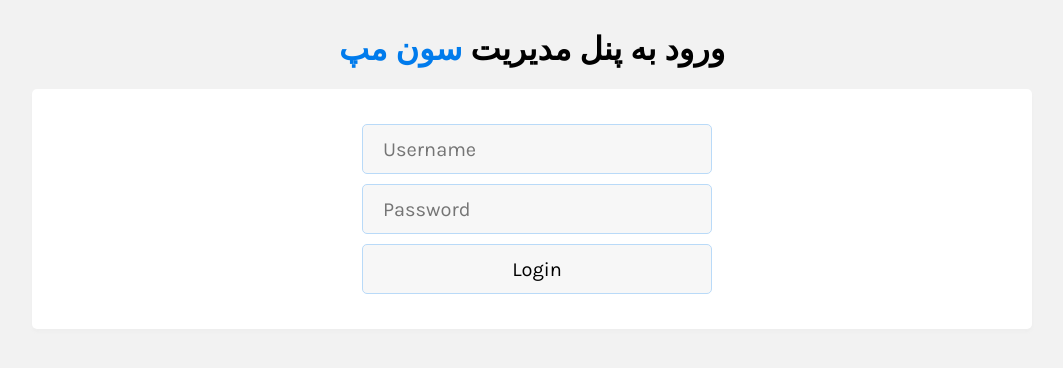
After one commit to Aliac8888/PhpTodoList, a PHP site: page /todo/tpl/tpl-adm-form.php in a window 1280 px wide. The commit adds this page. Shown: the top 368 px of the page, without its empty margins (108-1171 px from the left). Run offline with PHP 8.4, Linux system fonts and the light colour scheme; style sheets or scripts are compiled from the project's sources; some libraries are stand-ins or nearby versions.

```diff
--- /dev/null
+++ b/tpl/tpl-adm-form.php
@@ -0,0 +1,60 @@
+<!DOCTYPE html>
+<html lang="en">
+<head>
+    <meta charset="UTF-8">
+    <meta name="viewport" content="width=device-width, initial-scale=1.0">
+    <title>7Map Panel</title>
+    <link href="favicon.png" rel="shortcut icon" type="image/png">
+
+    <link rel="stylesheet" href="assets/css/styles.css<?="?v=" . rand(99, 9999999)?>" />
+    <style>
+    body{
+        background:#f2f2f2;
+    }
+    a{
+        text-decoration: none;
+    }
+    h1{
+        text-align: center;
+    }
+    .main-panel{
+        width:1000px;
+        margin:30px auto;
+    }
+    .box {
+        background: #fff;
+        padding: 10px 20px;
+        border-radius: 5px;
+        box-shadow: 0px 3px 3px #EEE;
+        margin-bottom: 20px;
+    }
+    form {
+        width: 350px;
+        margin: 20px auto;
+    }
+    input {
+        border-radius: 5px;
+        border: 1px solid #b9daf8;
+        font-size: 20px;
+        width: 100%;
+        text-align: left;
+        padding: 5px 20px;
+        box-sizing: border-box;
+        margin: 5px;
+    }
+    </style>
+</head>
+<body>
+    <div class="main-panel">
+    <h1>ورود به پنل مدیریت <span style="color:#007bec">سون مپ</span></h1>
+        <div class="box">
+            <form action="adm.php" method="post">
+                <input type="text" name="username" placeholder="Username" autocomplete="off"><br>
+                <input type="password" name="password" placeholder="Password" autocomplete="off"><br>
+                <input type="submit" value="Login" style="text-align: center">
+            </form>
+        </div>
+    </div>
+
+</body>
+</html>
--- a/tpl/tpl-auth.php
+++ b/tpl/tpl-auth.php
@@ -25,7 +25,7 @@
 				<form action="<?= site_url('auth.php?action=register') ?>" method="POST">
 					<input name="username" type="text" required="required" placeholder="Username"/>
 					<input name="password" type="password" required="required" placeholder="Password"/>
-          <input name="email" type="text" required="required" placeholder="Email"/>
+          			<input name="email" type="text" required="required" placeholder="Email"/>
 					<button type="Submit">Sign Up</button>
 				</form>
 			</div>
```
Also changed, not shown: libs/lib-auth.php (+14 -1 lines), tpl/tpl-adm.php (added, +171 -0 lines), assets/img/current.png (added).
